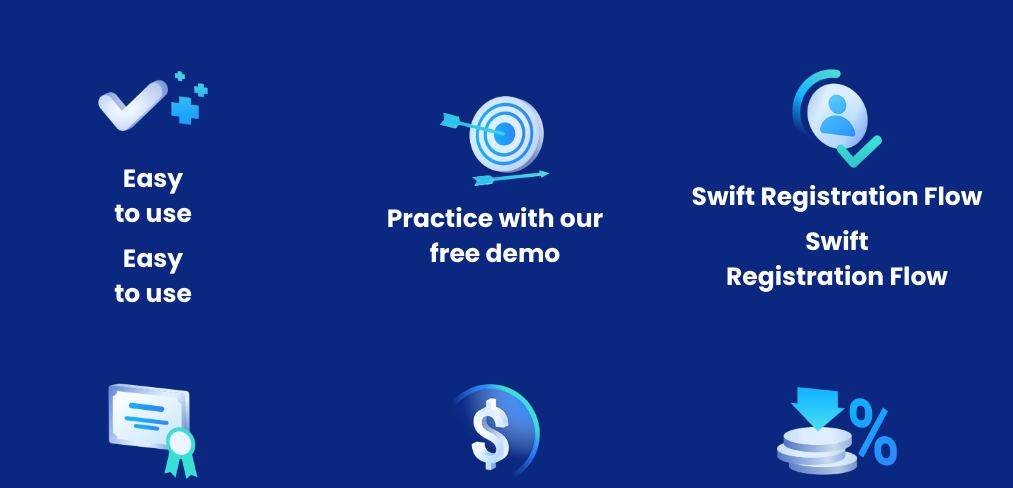
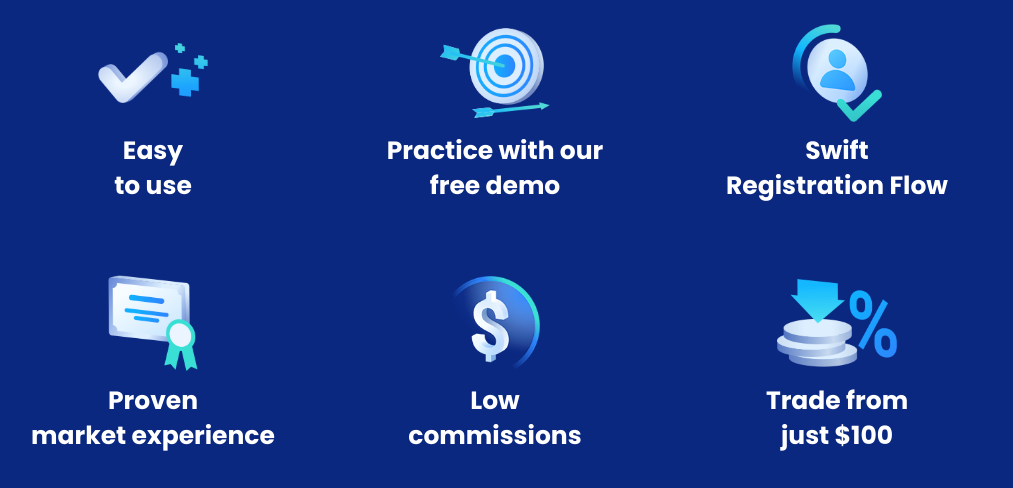
Before and after one commit to max-misnikov/barchart-lp, a plain HTML site: page index.html in a window 1280 px wide. Shown: the part 2243-2731 px from the top of the page, without its empty margins (145-1158 px from the left). Drawn offline with Linux system fonts and the light colour scheme.

Commit message:
index.html update

```diff
--- a/index.html
+++ b/index.html
@@ -3,7 +3,6 @@
 
 <head>
     <title>Barchart | Plus500</title>
-    <meta property="og:image" content="https://barchart-lp.vercel.app/assets/og-image.png" />
     <meta property="og:image" content="https://barchart-lp.vercel.app/assets/og-image.png" />
     <meta property="og:title" content="Barchart | Plus500" />
     <meta property="og:description" content="Trade Futures the Inituitive Way" />
@@ -77,7 +76,6 @@
         <div class="content">
             <div class="logo"><img src="assets/Plus500-logo-white.svg" alt="Plus500 logo"></div>
             <div class="partnership">
-                <img src="assets/barchart-logo.svg" alt="barchart logo" class="barchart-logo"><span> 's trusted partner</span>
                 <img src="assets/barchart-logo.svg" alt="barchart logo" class="barchart-logo"><span> 's trusted
                     partner</span>
             </div>
@@ -162,7 +160,6 @@
             <div class="icon-element">
                 <div class="icon-wrapper"><img src="assets/checkmark-icon.png" alt="checkmark"></div>
                 <div class="icon-title">Easy<br>to use</div>
-                <div class="icon-title">Easy<br>to use</div>
             </div>
             <div class="icon-element">
                 <div class="icon-wrapper"><img src="assets/target-icon.png" alt="checkmark"></div>
@@ -170,7 +167,6 @@
             </div>
             <div class="icon-element">
                 <div class="icon-wrapper"><img src="assets/registration-icon.png" alt="checkmark"></div>
-                <div class="icon-title">Swift Registration Flow</div>
                 <div class="icon-title">Swift<br>Registration Flow</div>
             </div>
             <div class="icon-element">
```
